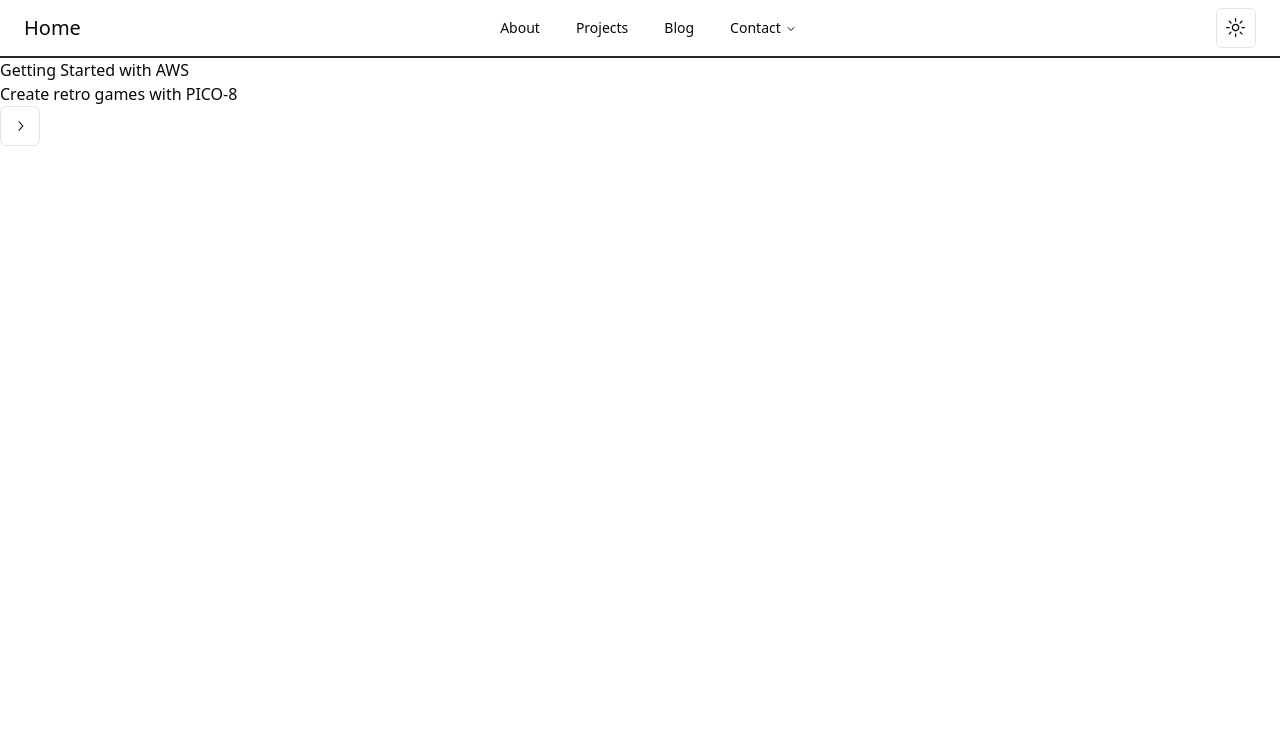
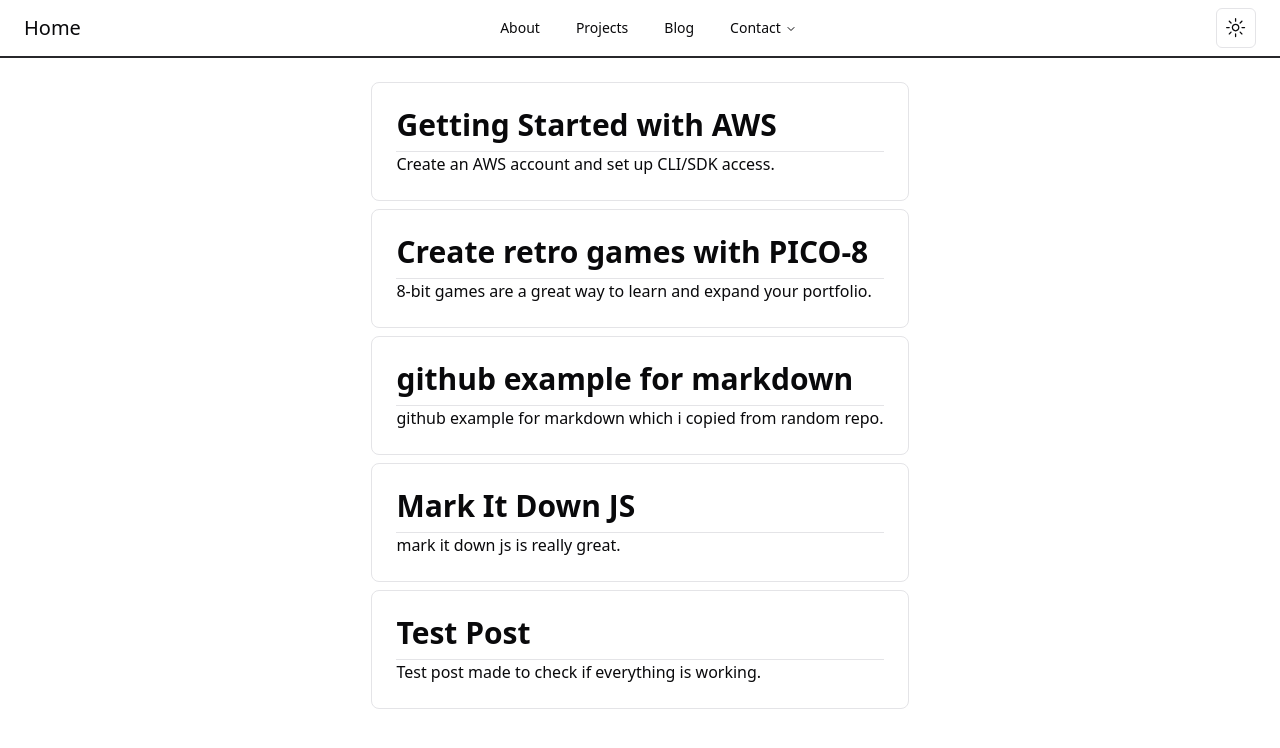
Before and after one commit to shauryagupta3/shauryagupta3.github.io, a Next.js app: page /blog in a window 1280 px wide. Shown: the top 748 px of the page. Built offline with nearby package versions, Linux system fonts and the light colour scheme.

Commit message:
added styles for blogs

```diff
--- a/app/blog/[slug]/page.tsx
+++ b/app/blog/[slug]/page.tsx
@@ -13,7 +13,7 @@ export default async function Slug({ params }: { params: { slug: string } }) {
   }
   return (
     <div className="flex w-full flex-col items-center justify-center">
-      <div className="max-w-screen-md">
+      <div className="max-w-[90%] sm:max-w-screen-md">
         <article className="prose px-2 prose-sm lg:prose-xl dark:prose-invert"><Markdown>{blog.content}</Markdown></article>
       </div>
     </div>
--- a/app/blog/page.tsx
+++ b/app/blog/page.tsx
@@ -3,25 +3,31 @@ import { getSortedBlogsData } from "@/lib/blogs";
 import Link from "next/link";
 import { Button } from "@/components/ui/button";
 import { ChevronRightIcon, ChevronLeftIcon } from "@radix-ui/react-icons";
+import { notFound } from "next/navigation";
 
 export default function Page({ searchParams, }: { searchParams: { [key: string]: string | string[] | undefined } }) {
   const allBlogs: BlogPostsInterface = getSortedBlogsData()
   const page = searchParams[`page`] ?? `1`
-  const per_page = 2
+  const per_page = 5
   const totalPages: number = Math.ceil(allBlogs.length / per_page)
+  if (Number(page) > totalPages) {
+    return notFound()
+  }
 
+  // TODO do css for this page
   const start = (Number(page) - 1) * Number(per_page)
   const end = start + Number(per_page)
-
   const data = allBlogs.slice(start, end)
   return (
-    <div>
+    <div className="flex py-4 flex-col justify-center items-center">
       <ul>
         {data.map(e => (
-          <li key={e.id}><Link href={`/blog/${e.slug}`}>{e.title}</Link></li>
+          <li key={e.id} className="border rounded-lg my-2 p-6"><Link href={`/blog/${e.slug}`}><h2 className="text-2xl sm:text-3xl pb-2 font-bold">{e.title}</h2>
+          <hr className=""/><p>{e.subtitle}</p>
+          </Link></li>
         ))}
       </ul>
-      <div>
+      <div className="flex gap-2">
 
         {Number(page) != 1 ? <Button variant="outline" size="icon" asChild>
           <Link href={`/blog?page=${Number(page) - 1!}`}>
--- a/app/globals.css
+++ b/app/globals.css
@@ -77,4 +77,5 @@
 
 *{
   min-width:0;
+  box-sizing: border-box;
 }
--- a/components/Navbar.tsx
+++ b/components/Navbar.tsx
@@ -107,7 +107,7 @@ export default function Navbar() {
               </Link>
             </NavigationMenuItem>
             <NavigationMenuItem>
-              <Link href="/blog" legacyBehavior passHref>
+              <Link href="/blog?page=1" legacyBehavior passHref>
                 <NavigationMenuLink className={navigationMenuTriggerStyle()}>
                   Blog
                 </NavigationMenuLink>
--- a/db/blogs/aws-quickstart.md
+++ b/db/blogs/aws-quickstart.md
@@ -3,6 +3,7 @@ title: "Getting Started with AWS"
 subtitle: "Create an AWS account and set up CLI/SDK access."
 date: "2020-12-27"
 ---
+#Getting Started with AWS
 
 "Cloud computing" plays a vital role in the creation of software products and services. It's also one of the most highly sought-after skills in the tech industry.
 
--- a/db/blogs/git-md-example.md
+++ b/db/blogs/git-md-example.md
@@ -1,5 +1,6 @@
 ---
 title: 'github example for markdown'
+subtitle: "github example for markdown which i copied from random repo."
 date: '12-1-2024'
 ---
 
--- a/db/blogs/mark-it-down.md
+++ b/db/blogs/mark-it-down.md
@@ -1,5 +1,6 @@
 ---
 title: 'Mark It Down JS'
+subtitle: "mark it down js is really great."
 date: '11-01-2024'
 ---
 
--- a/db/blogs/test.md
+++ b/db/blogs/test.md
@@ -1,5 +1,6 @@
 ---
 title: 'Test Post'
+subtitle: "Test post made to check if everything is working."
 date: '10-01-2024'
 ---
 
--- a/lib/blogs.ts
+++ b/lib/blogs.ts
@@ -1,7 +1,7 @@
 import fs from "fs";
 import matter from "gray-matter";
 import path from "path";
-import { BlogPostInterface } from "./interfaces";
+import { BlogPostInterface, BlogPostsInterface } from "./interfaces";
 
 const blogsDir = path.join(process.cwd(), "db/blogs");
 
@@ -19,6 +19,7 @@ export function getSortedBlogsData(): BlogPostsInterface {
       date: matterResult.data.date,
       slug: matterResult.data.title.toLowerCase().split(' ').join('-'),
       id,
+      subtitle:matterResult.data.subtitle,
       content: matterResult.content,
     };
 
--- a/lib/interfaces.ts
+++ b/lib/interfaces.ts
@@ -3,6 +3,7 @@ export interface BlogPostInterface {
   date: string;
   id: string;
   slug: string;
+  subtitle:string;
   content: string;
 }
 
```
Also changed, not shown: lib/data.ts (added).
